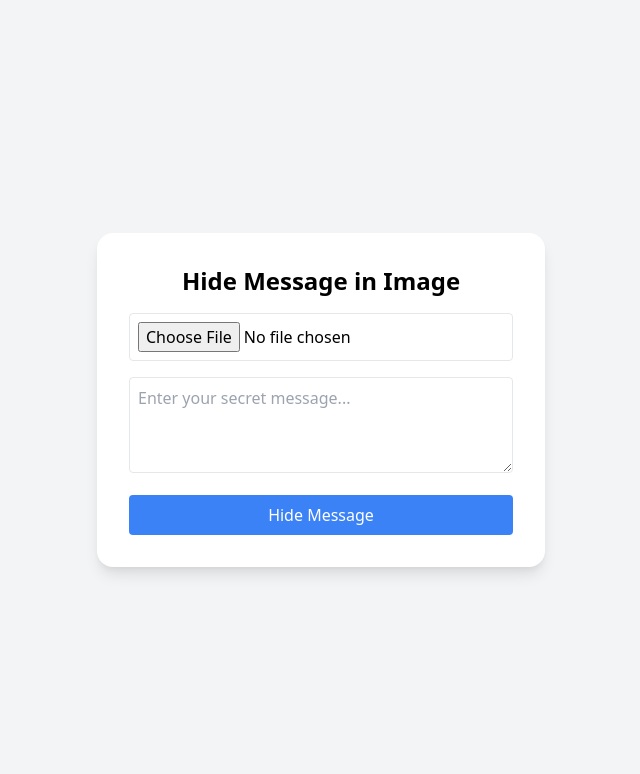
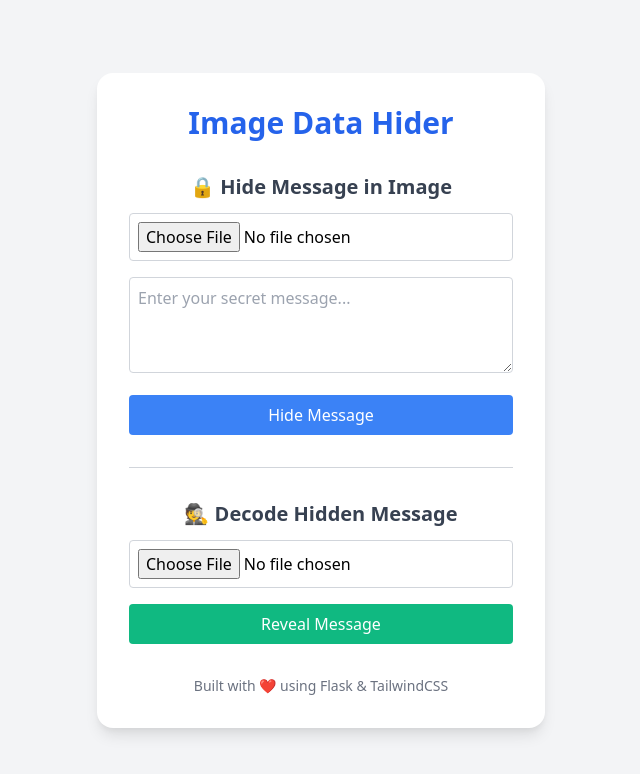
Before and after one commit to anshumancodes/flask_steganography_app, a Flask app: page / in a window 1280 px wide. Shown: the top 774 px of the page, without its empty margins (319-959 px from the left). Run offline with Flask 3, Linux system fonts and the light colour scheme.

Commit message:
add decoder

```diff
--- a/templates/index.html
+++ b/templates/index.html
@@ -6,24 +6,51 @@
   <link href="https://cdn.jsdelivr.net/npm/tailwindcss@2.2.19/dist/tailwind.min.css" rel="stylesheet">
 </head>
 <body class="bg-gray-100 flex items-center justify-center min-h-screen">
-  <div class="bg-white p-8 rounded-2xl shadow-lg w-full max-w-md">
-    <h1 class="text-2xl font-bold mb-4 text-center">Hide Message in Image</h1>
+  <div class="bg-white p-8 rounded-2xl shadow-lg w-full max-w-md space-y-8">
+    <!-- Title -->
+    <h1 class="text-3xl font-extrabold mb-4 text-center text-blue-600">Image Data Hider</h1>
+
+    <!-- ENCODE SECTION -->
+    <div>
+      <h2 class="text-xl font-semibold mb-3 text-gray-700 text-center">🔒 Hide Message in Image</h2>
       <form action="/encode" method="POST" enctype="multipart/form-data" class="space-y-4">
-      <input type="file" name="image" required class="w-full border rounded p-2">
-      <textarea name="message" placeholder="Enter your secret message..." class="w-full border rounded p-2 h-24"></textarea>
-      <button type="submit" class="w-full bg-blue-500 text-white py-2 rounded hover:bg-blue-600">Hide Message</button>
+        <input type="file" name="image" required class="w-full border border-gray-300 rounded p-2 focus:ring focus:ring-blue-200">
+        <textarea name="message" placeholder="Enter your secret message..." required class="w-full border border-gray-300 rounded p-2 h-24 focus:ring focus:ring-blue-200"></textarea>
+        <button type="submit" class="w-full bg-blue-500 text-white py-2 rounded hover:bg-blue-600 transition">Hide Message</button>
       </form>
 
       {% if encoded_image %}
         <div class="mt-6 text-center">
-        <h2 class="text-lg font-semibold">Encoded Image:</h2>
-        <img src="{{ encoded_image }}" alt="Encoded" class="mt-2 mx-auto rounded-lg shadow">
-        <div class="mt-3 space-x-3">
-          <a href="{{ encoded_image }}" download class="bg-green-500 text-white px-3 py-2 rounded">Download</a>
-          <a href="{{ whatsapp_link }}" target="_blank" class="bg-indigo-500 text-white px-3 py-2 rounded">Share on WhatsApp</a>
+          <h3 class="text-lg font-semibold text-gray-700">✅ Encoded Image:</h3>
+          <img src="{{ encoded_image }}" alt="Encoded" class="mt-3 mx-auto rounded-lg shadow-md border">
+          <div class="mt-4 flex justify-center space-x-3">
+            <a href="{{ encoded_image }}" download class="bg-green-500 text-white px-3 py-2 rounded hover:bg-green-600 transition">Download</a>
+            <a href="{{ whatsapp_link }}" target="_blank" class="bg-indigo-500 text-white px-3 py-2 rounded hover:bg-indigo-600 transition">Share on WhatsApp</a>
           </div>
         </div>
       {% endif %}
     </div>
+
+    <hr class="border-t border-gray-300">
+
+    <!-- DECODE SECTION -->
+    <div>
+      <h2 class="text-xl font-semibold mb-3 text-gray-700 text-center">🕵️ Decode Hidden Message</h2>
+      <form action="/decode" method="POST" enctype="multipart/form-data" class="space-y-4">
+        <input type="file" name="image" required class="w-full border border-gray-300 rounded p-2 focus:ring focus:ring-green-200">
+        <button type="submit" class="w-full bg-green-500 text-white py-2 rounded hover:bg-green-600 transition">Reveal Message</button>
+      </form>
+
+      {% if decoded_message %}
+        <div class="mt-6 text-center">
+          <h3 class="text-lg font-semibold text-gray-700">💬 Decoded Message:</h3>
+          <p class="mt-3 bg-gray-100 border border-gray-300 p-3 rounded text-gray-800 break-words">{{ decoded_message }}</p>
+        </div>
+      {% endif %}
+    </div>
+
+    <!-- Footer -->
+    <p class="text-center text-gray-500 text-sm mt-6">Built with ❤️ using Flask & TailwindCSS</p>
+  </div>
 </body>
 </html>
```
Lines whose indentation alone changed are shown as unchanged.
